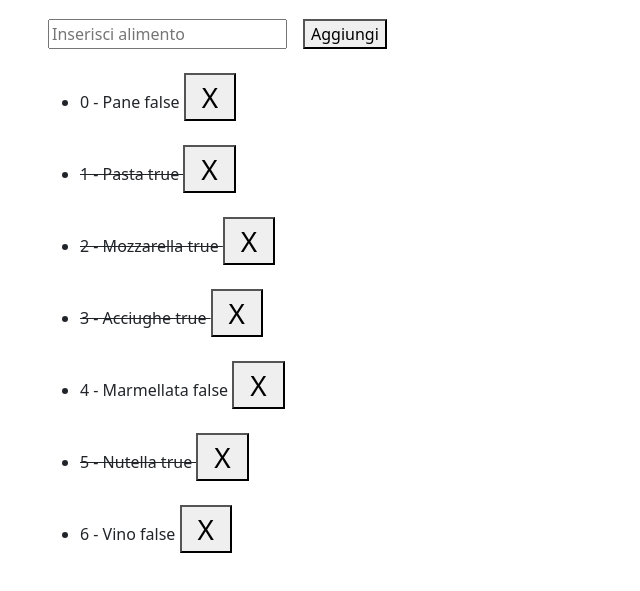
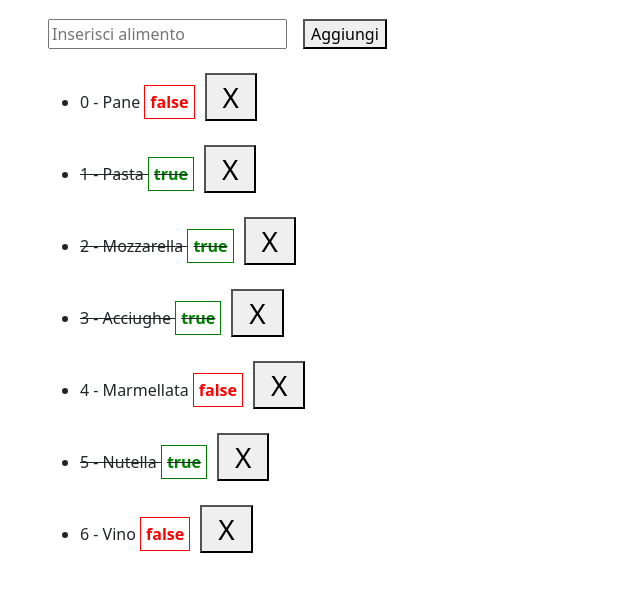
Before and after one commit to ClaudioScordari/vue-todolist, a plain HTML site: page index.html in a window 1280 px wide. Shown: the part 101-692 px from the top of the page, without its empty margins (0-640 px from the left). Drawn offline with nearby package versions, Linux system fonts and the light colour scheme.

Commit message:
Bonus 2 completato

```diff
--- a/css/style.css
+++ b/css/style.css
@@ -1,3 +1,21 @@
 .sbarrato {
     text-decoration: line-through;
 }
+
+.color-green {
+    color: green;
+    border: 1px solid green;
+    padding: 5px;
+    margin-right: 10px;
+    font-weight: bold;
+    cursor: pointer;
+}
+
+.color-red {
+    color: red;
+    border: 1px solid red;
+    padding: 5px;
+    margin-right: 10px;
+    font-weight: bold;
+    cursor: pointer;
+}
--- a/index.html
+++ b/index.html
@@ -34,7 +34,10 @@
                 <ul>
                     <li v-for="(oneTodo, index) in arrTodo" :class="oneTodo.done == true ? 'sbarrato' : ''"
                         class="mb-4">
-                        {{ index }} - {{ oneTodo.text }} {{ oneTodo.done }}
+                        {{ index }} - {{ oneTodo.text }}
+                        <span @click="changeDone(index)" :class="oneTodo.done == true ? 'color-green' : 'color-red'">
+                            {{ oneTodo.done }}
+                        </span>
                         <button @click="removeTodo(index)" class="fs-3 px-3">X</button>
                     </li>
                 </ul>
--- a/js/script.js
+++ b/js/script.js
@@ -52,6 +52,13 @@ createApp({
                     text: ''
                 }
             }
+        },
+        changeDone(i) {
+            if (this.arrTodo[i].done == false) {
+                this.arrTodo[i].done = true;
+            } else {
+                this.arrTodo[i].done = false;
+            }
         }
     }
 }).mount('#app')
```
